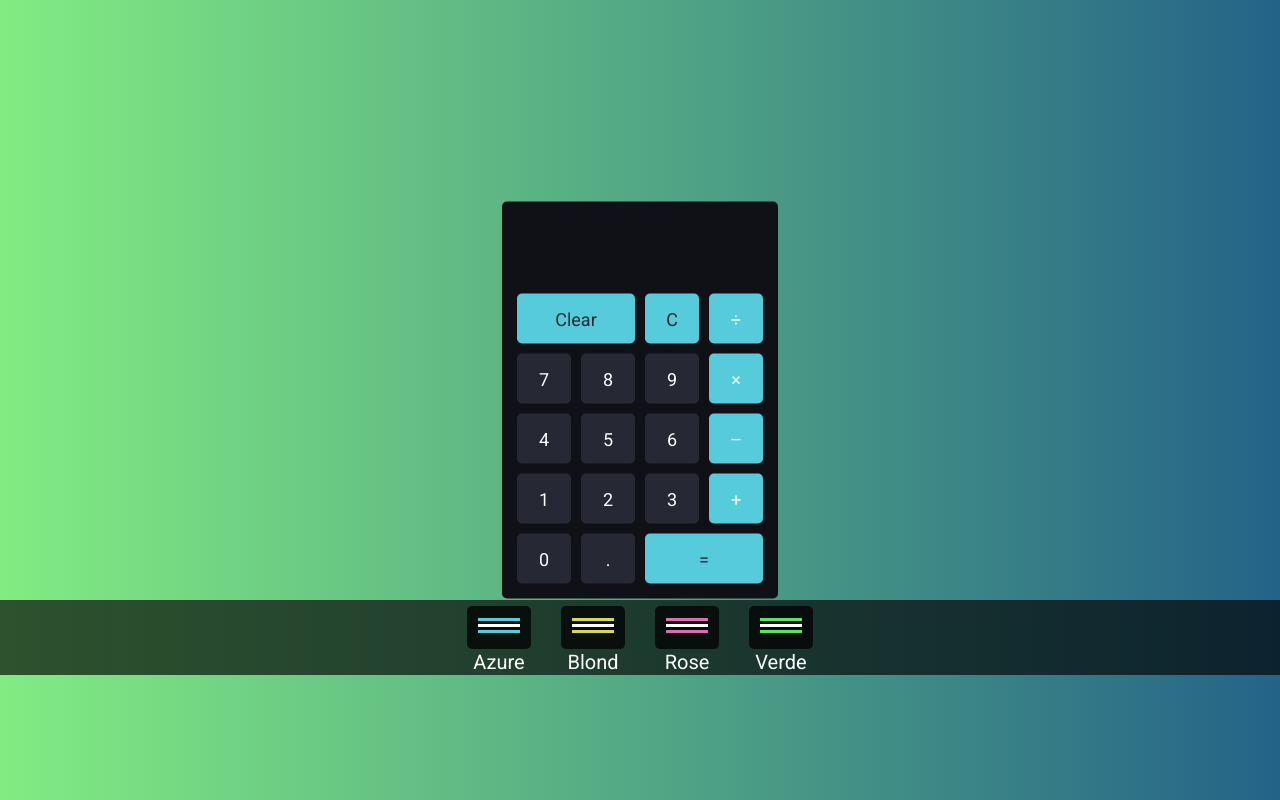
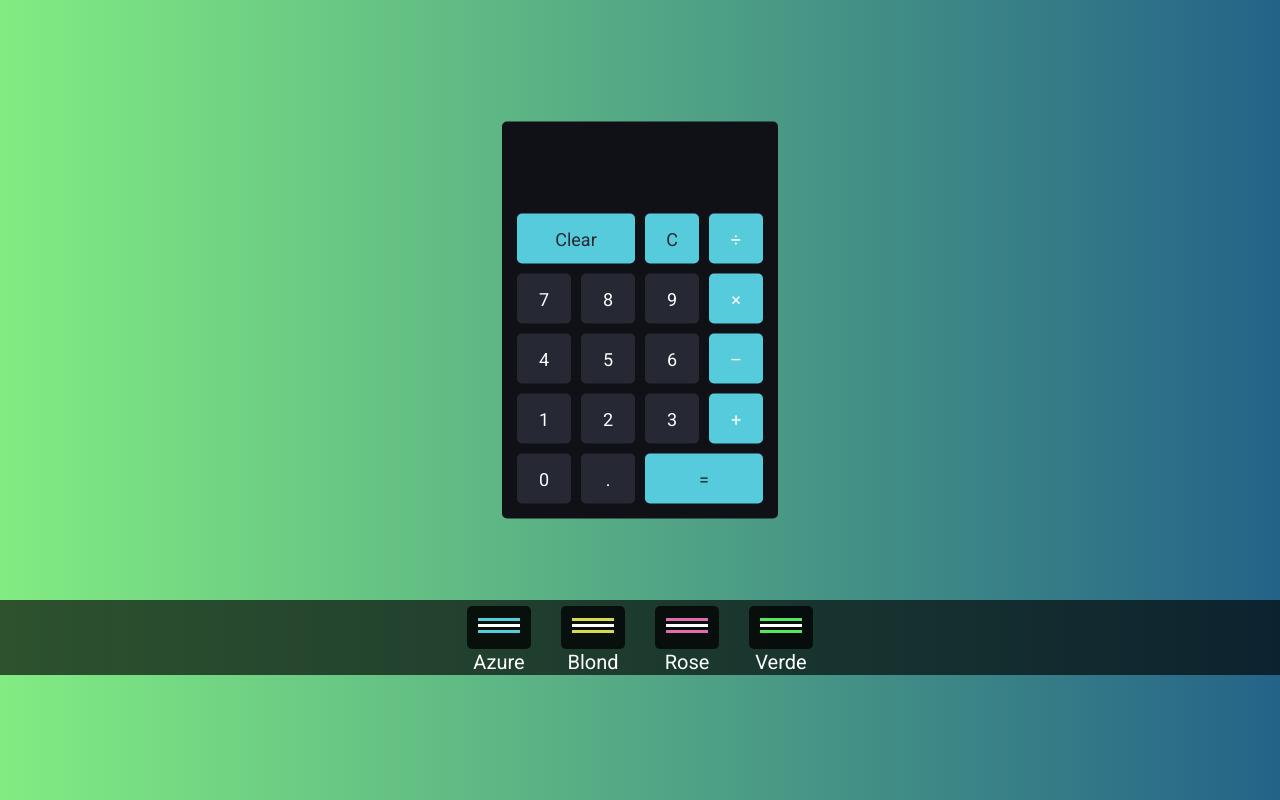
Before and after one commit to Ebaby-Portfolio/reactjs-calculator, a React (Create React App) app: page / in a window 1280 px wide. Built offline with nearby package versions, Linux system fonts and the light colour scheme.

Commit message:
changed top positioning of calculator container

```diff
--- a/src/stylesheets/App.css
+++ b/src/stylesheets/App.css
@@ -19,7 +19,7 @@ body {
 }
 
 .container {
-    top: 50%;
+    top: 40%;
     left: 50%;
     position: absolute;
     transform: translate(-50%, -50%);
@@ -92,7 +92,8 @@ button:active {
 }
 
 .highlight-rose {
-    background: #df6caf;}
+    background: #df6caf;
+}
 
 .highlight-verde {
     background: #53e65f;
```
